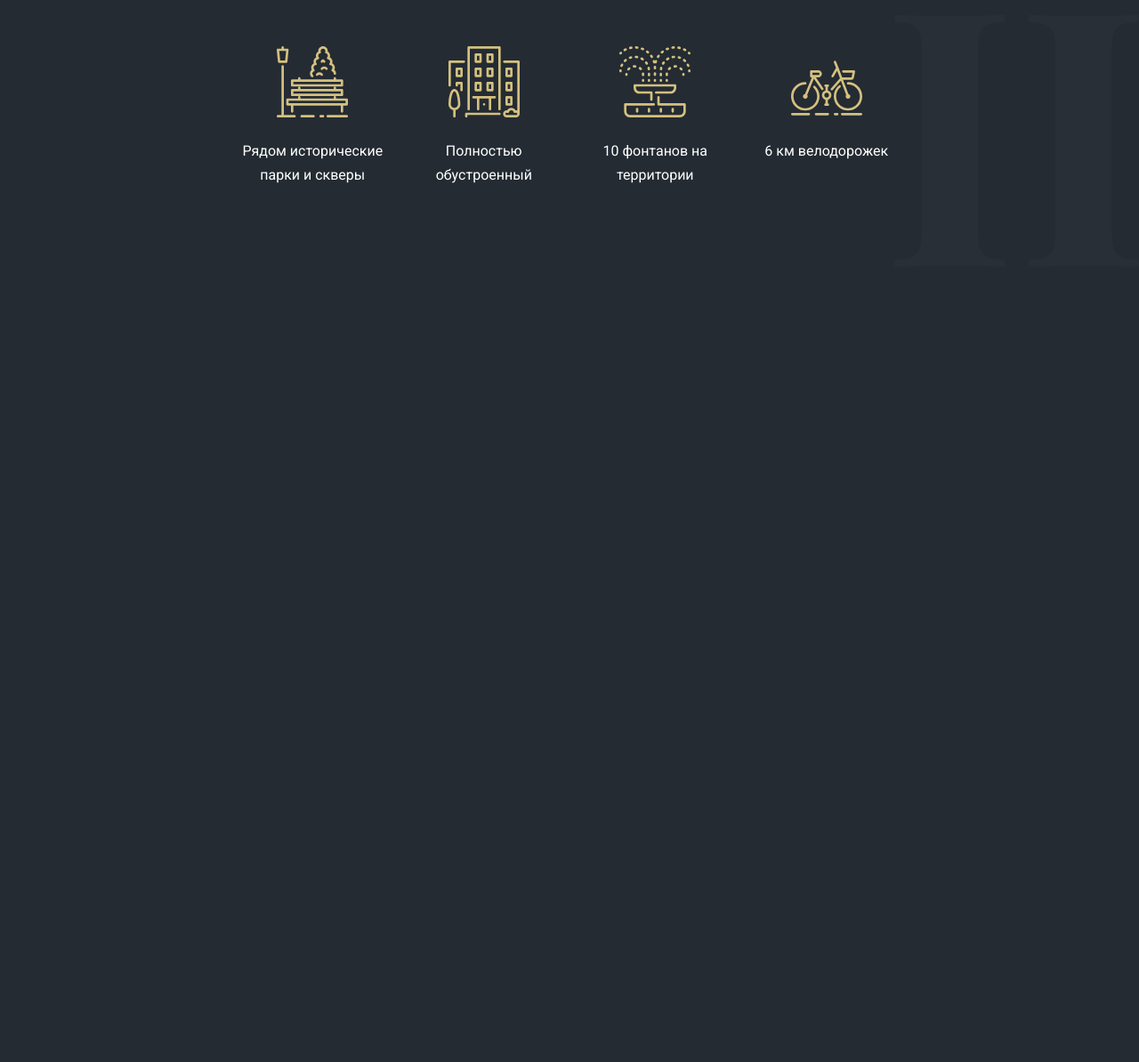
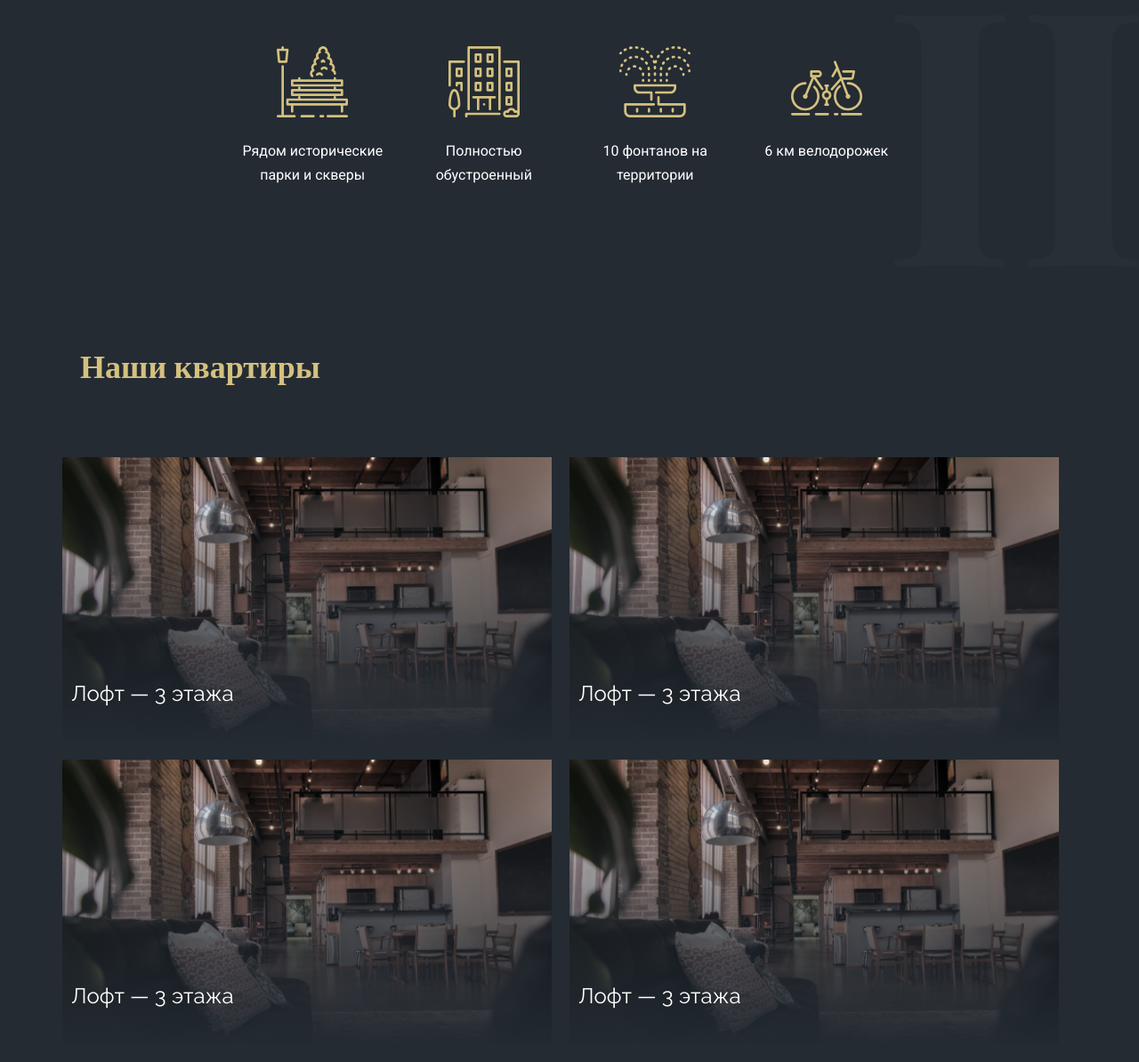
Before and after one commit to tatysheva/vop, a website built with Parcel: page index.html in a window 1280 px wide. Shown: the part 904-2098 px from the top of the page at 89% size. Before the commit the page ends 1204 px from the top, so only its background shows below. Built offline with nearby package versions, Linux system fonts and the light colour scheme.

Commit message:
catalog section added

```diff
--- a/css/style.scss
+++ b/css/style.scss
@@ -5,6 +5,15 @@
 }
 
 $font: "Roboto", sans-serif;
+
+@mixin title {
+  font-family: "Playfair Display", serif;
+  font-style: normal;
+  font-weight: bold;
+  font-size: 36px;
+  line-height: 48px;
+  color: #d4c17f;
+}
 
 body {
   background: #242b33;
@@ -83,14 +92,14 @@ nav {
   }
 }
 #about {
-    position: relative;
+  position: relative;
   height: 310px;
   display: flex;
   align-items: center;
   .about-item_bg_svg {
-      position: absolute;
-      right: 0;
-      top: 40px;
+    position: absolute;
+    right: 0;
+    top: 40px;
   }
   .about-list {
     width: 70%;
@@ -118,3 +127,33 @@ nav {
     }
   }
 }
+h3 {
+  @include title();
+}
+
+.catalog-title {
+  padding: 100px 0;
+}
+.catalog-list {
+  display: flex;
+  flex-wrap: wrap;
+  margin: -20px;
+  .apartement {
+    position: relative;
+    width: calc(50% - 20px);
+    height: 320px;
+    background: url(../img/loft.png), no-repeat;
+    background-size: cover;
+    p {
+      position: absolute;
+      bottom: 40px;
+      left: 10px;
+      font-size: 24px;
+      line-height: 28px;
+    }
+    &:nth-child(odd) {
+      margin-right: 20px;
+      margin-bottom: 20px;
+    }
+  }
+}
--- a/index.html
+++ b/index.html
@@ -73,6 +73,25 @@
         </div>
         <img src="./img/II.svg" class="about-item_bg_svg">
     </section>
+    <section id="catalog">
+        <div class="container">
+            <h3 class="catalog-title">Наши квартиры</h3>
+            <div class="catalog-list">
+                <div class="apartement">
+                    <p>Лофт — 3 этажа</p>
+                </div>
+                <div class="apartement">
+                    <p>Лофт — 3 этажа</p>
+                </div>
+                <div class="apartement">
+                    <p>Лофт — 3 этажа</p>
+                </div>
+                <div class="apartement">
+                    <p>Лофт — 3 этажа</p>
+                </div>
+            </div>
+        </div>
+    </section>
 
 
 
```
Also changed, not shown: img/form-bg.png (added), img/loft.png (added), 1 other file.
